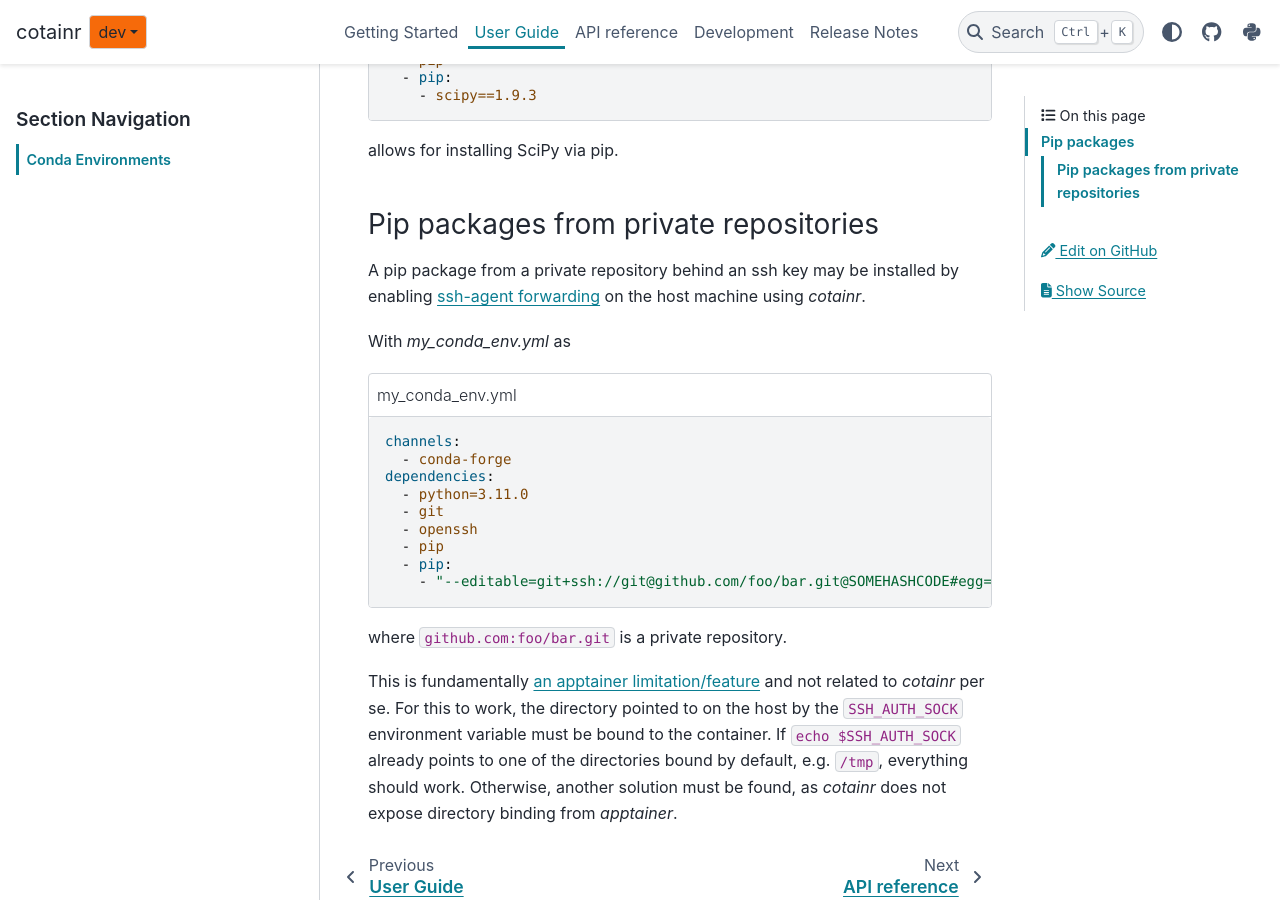
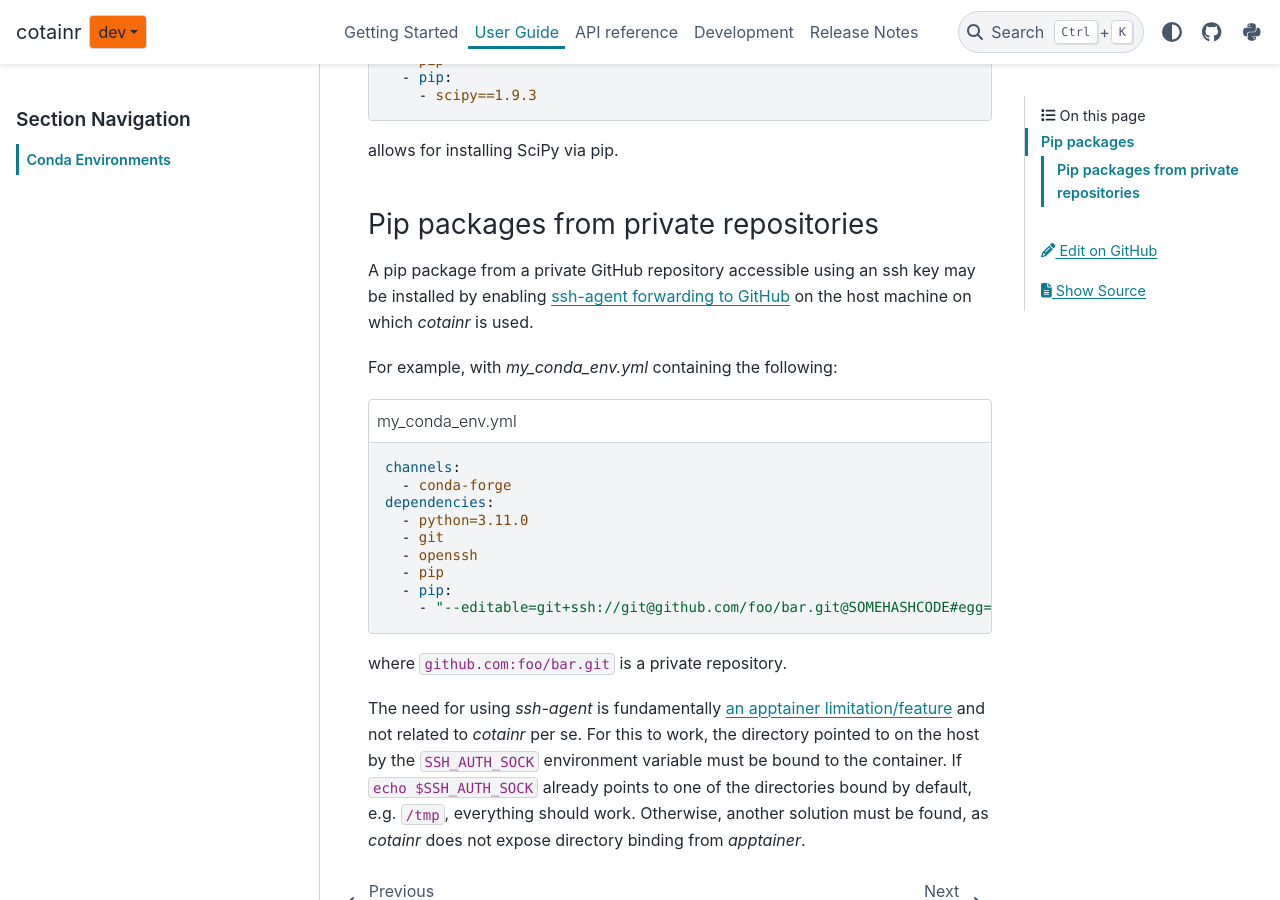
Before and after one commit to DeiC-HPC/cotainr, a Sphinx documentation site: the page built from doc/user_guide/conda_env.rst, in a window 1280 px wide and 900 px high, scrolled down 1575 px. Built offline with Sphinx 7.4.7 and the PyData theme 0.15.4, drawn with Linux system fonts in a browser that asks for light colours; pages that are not in the unit, such as notebooks, are missing from menus; the version number could not be read and is left out; some of the changed text lies outside the part shown.

Commit message:
Varioius minor documentation updates to getting started + user guide.

```diff
--- a/cotainr/__init__.py
+++ b/cotainr/__init__.py
@@ -18,7 +18,6 @@ _minimum_dependency_version = {
     # integers
     "python": (3, 9, 0),
     "apptainer": (1, 0, 0),
-    "singularity": (3, 7, 4),
     "singularity-ce": (3, 9, 2),
 }
 
--- a/doc/development/systems.rst
+++ b/doc/development/systems.rst
@@ -23,7 +23,7 @@
 
     {
       "system-name": {
-        "base-image": "docker://ubuntu:22.04"
+        "base-image": "docker://ubuntu:24.04"
       },
       "another-system-name": {
         "base-image": "/path/to/file/on/system"
--- a/doc/user_guide/conda_env.rst
+++ b/doc/user_guide/conda_env.rst
@@ -66,9 +66,9 @@ allows for installing SciPy via pip.
 
 Pip packages from private repositories
 ^^^^^^^^^^^^^^^^^^^^^^^^^^^^^^^^^^^^^^
-A pip package from a private repository behind an ssh key may be installed by enabling `ssh-agent forwarding <https://docs.github.com/en/authentication/connecting-to-github-with-ssh/using-ssh-agent-forwarding>`_ on the host machine using `cotainr`.
+A pip package from a private GitHub repository accessible using an ssh key may be installed by enabling `ssh-agent forwarding to GitHub <https://docs.github.com/en/authentication/connecting-to-github-with-ssh/using-ssh-agent-forwarding>`_ on the host machine on which `cotainr` is used.
 
-With `my_conda_env.yml` as
+For example, with `my_conda_env.yml` containing the following:
 
 .. code-block:: yaml
     :caption: my_conda_env.yml
@@ -85,5 +85,5 @@ With `my_conda_env.yml` as
 
 where :code:`github.com:foo/bar.git` is a private repository.
 
-This is fundamentally `an apptainer limitation/feature <https://stackoverflow.com/questions/65252415/use-ssh-key-of-host-during-singularity-apptainer-build>`_ and not related to `cotainr` per se.
+The need for using `ssh-agent` is fundamentally `an apptainer limitation/feature <https://stackoverflow.com/questions/65252415/use-ssh-key-of-host-during-singularity-apptainer-build>`_ and not related to `cotainr` per se.
 For this to work, the directory pointed to on the host by the :code:`SSH_AUTH_SOCK` environment variable must be bound to the container. If :code:`echo $SSH_AUTH_SOCK` already points to one of the directories bound by default, e.g. :code:`/tmp`, everything should work. Otherwise, another solution must be found, as `cotainr` does not expose directory binding from `apptainer`.
```
Also changed, not shown: other parts of doc/user_guide/conda_env.rst (+2 -2 lines), README.md (+1 -1 lines), doc/getting_started.rst (+9 -13 lines), doc/user_guide/index.rst (+18 -15 lines), 1 other file.
